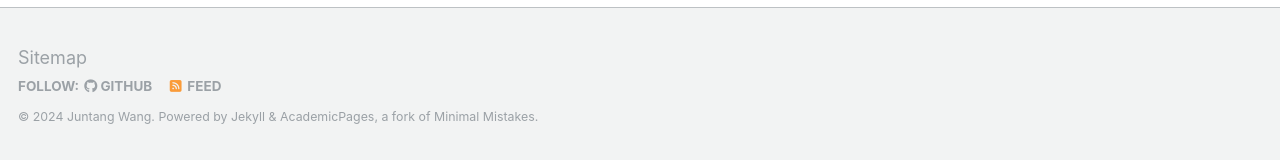
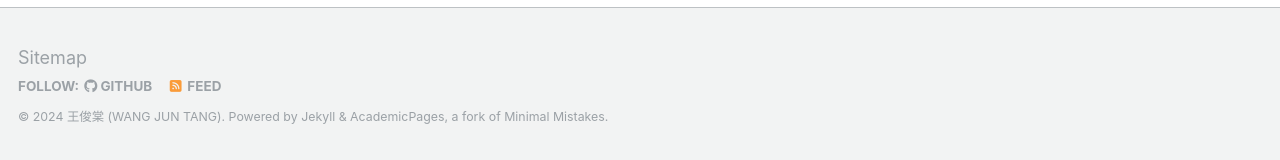
Before and after one commit to qqgjyx/qqgjyx.github.io, a Jekyll site: the page built from _pages/about.md, in a window 1280 px wide and 900 px high, scrolled down 2632 px. Shown: the part 737-897 px from the top of the window. Built offline with Jekyll 4.4.1, drawn with Linux system fonts in a browser that asks for light colours.

Commit message:
Updated _config.yml Updated profile.png

```diff
--- a/_config.yml
+++ b/_config.yml
@@ -10,7 +10,7 @@
 locale                   : "en-US"
 title                    : "qqgjyx / Homepage"
 title_separator          : "-"
-name                     : &name "Juntang Wang"
+name                     : &name "王俊棠 (WANG JUN TANG)"
 description              : &description "王俊棠"
 url                      : https://qqgjyx.com # the base hostname & protocol for your site e.g. "https://mmistakes.github.io"
 baseurl                  : "" # the subpath of your site, e.g. "/blog"
```
